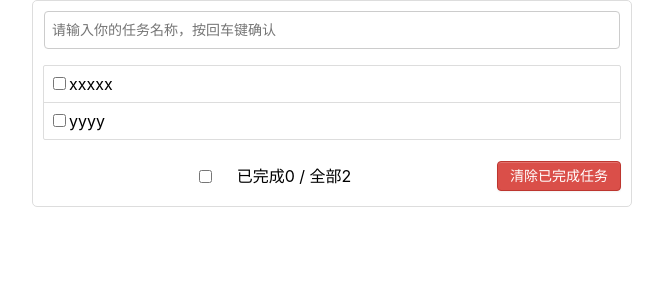
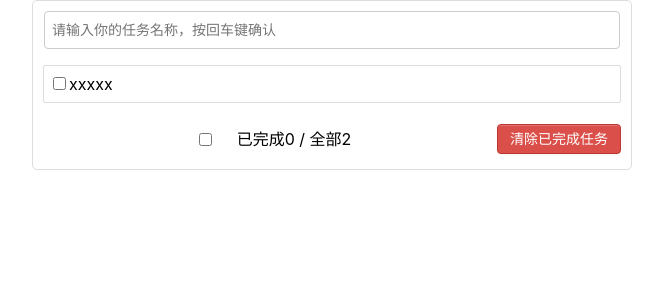
Before and after one commit to Leeaoyin/hello-react, a React (Create React App) app: page / in a window 1280 px wide. Shown: the top 300 px of the page, without its empty margins (308-971 px from the left). Built offline with nearby package versions, Linux system fonts and the light colour scheme.

Commit message:
feat: add split  file

```diff
--- a/src/components/Item/index.jsx
+++ b/src/components/Item/index.jsx
@@ -3,9 +3,13 @@ import React, { Component } from 'react'
 export default class Item extends Component {
   render() {
     return (
-      <div>
-
-      </div>
+      <li>
+        <label>
+          <input type="checkbox" />
+          <span>xxxxx</span>
+        </label>
+        <button className="btn btn-danger" style={{ display: 'none' }}>删除</button>
+      </li>
     )
   }
 }
--- a/src/components/List/index.jsx
+++ b/src/components/List/index.jsx
@@ -1,25 +1,13 @@
 import React, { Component } from 'react'
+import Item from '../Item'
 
 export default class List extends Component {
     render() {
         return (
 
-                <ul className="todo-main">
-                    <li>
-                        <label>
-                            <input type="checkbox" />
-                            <span>xxxxx</span>
-                        </label>
-                        <button className="btn btn-danger" style={{ display: 'none' }}>删除</button>
-                    </li>
-                    <li>
-                        <label>
-                            <input type="checkbox" />
-                            <span>yyyy</span>
-                        </label>
-                        <button className="btn btn-danger" style={{ display: 'none' }}>删除</button>
-                    </li>
-                </ul>
+            <ul className="todo-main">
+                <Item/>
+            </ul>
         )
     }
 }
```
